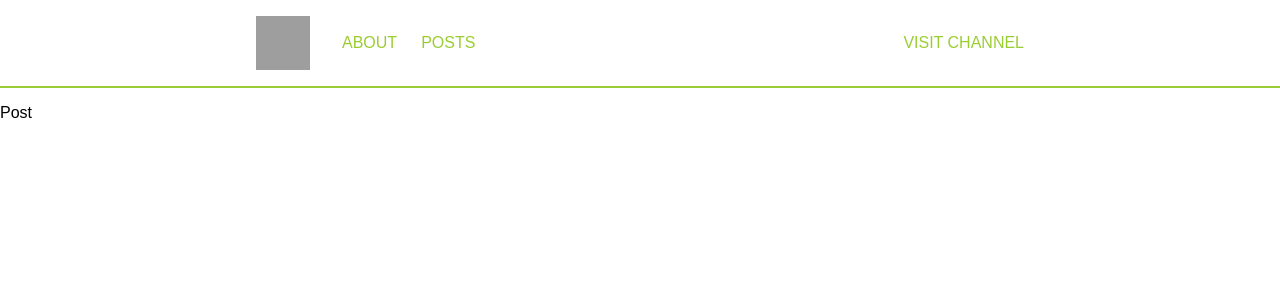
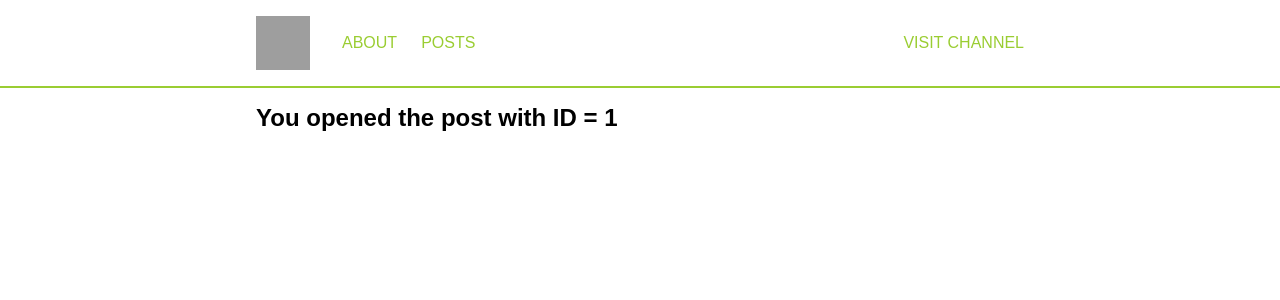
Before and after one commit to hellsgor/ulbi-react-fundamental-course, a React (Vite) app: page /posts/1 in a window 1280 px wide. Shown: the top 300 px of the page. Built offline with nearby package versions, Linux system fonts and the light colour scheme; grey boxes are pictures that could not be loaded.

Commit message:
Update[PostPage]: rename page & component

```diff
--- a/src/AppRouter.tsx
+++ b/src/AppRouter.tsx
@@ -2,13 +2,13 @@ import { Route, Routes } from 'react-router-dom';
 import About from './pages/About';
 import Posts from './pages/Posts';
 import Error from './pages/Error';
-import Post from './pages/Post';
+import PostPage from './pages/PostPage';
 
 export const AppRouter = () => (
   <Routes>
     <Route path="/about" element={<About />} />
     <Route path="/posts" element={<Posts />} />
-    <Route path="/posts/:id" element={<Post />} />
+    <Route path="/posts/:id" element={<PostPage />} />
     <Route path="*" element={<Error />} />
   </Routes>
 );
--- a/src/pages/Post.tsx
+++ /dev/null
@@ -1,5 +0,0 @@
-const Post = () => {
-  return <div>Post</div>;
-};
-
-export default Post;
--- /dev/null
+++ b/src/pages/PostPage.tsx
@@ -0,0 +1,17 @@
+import { useParams } from 'react-router-dom';
+
+const PostPage = () => {
+  const { id } = useParams();
+
+  return (
+    <section>
+      <div className="container">
+        <div className="sectionWrapper">
+          <h1>You opened the post with ID = {id}</h1>
+        </div>
+      </div>
+    </section>
+  );
+};
+
+export default PostPage;
```
